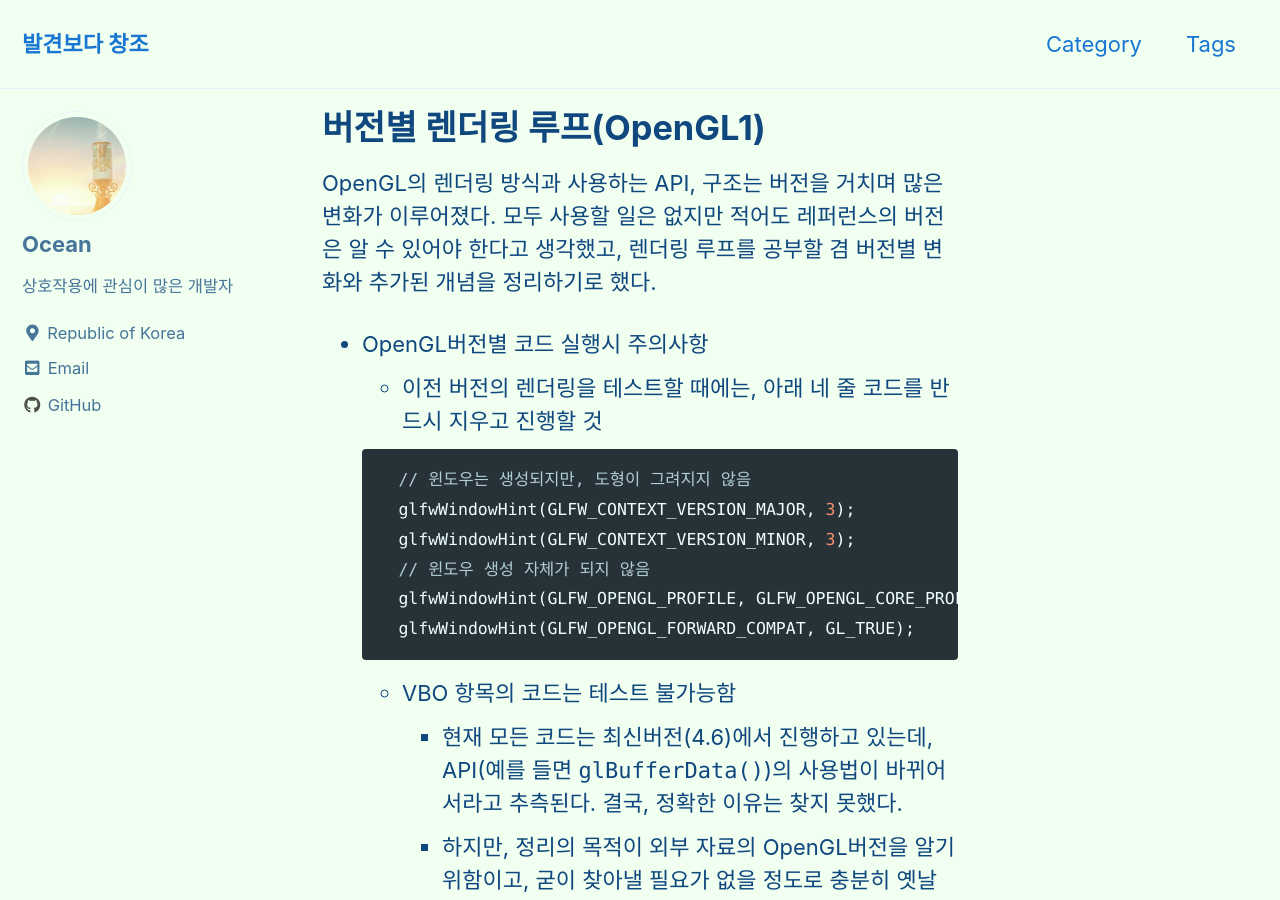
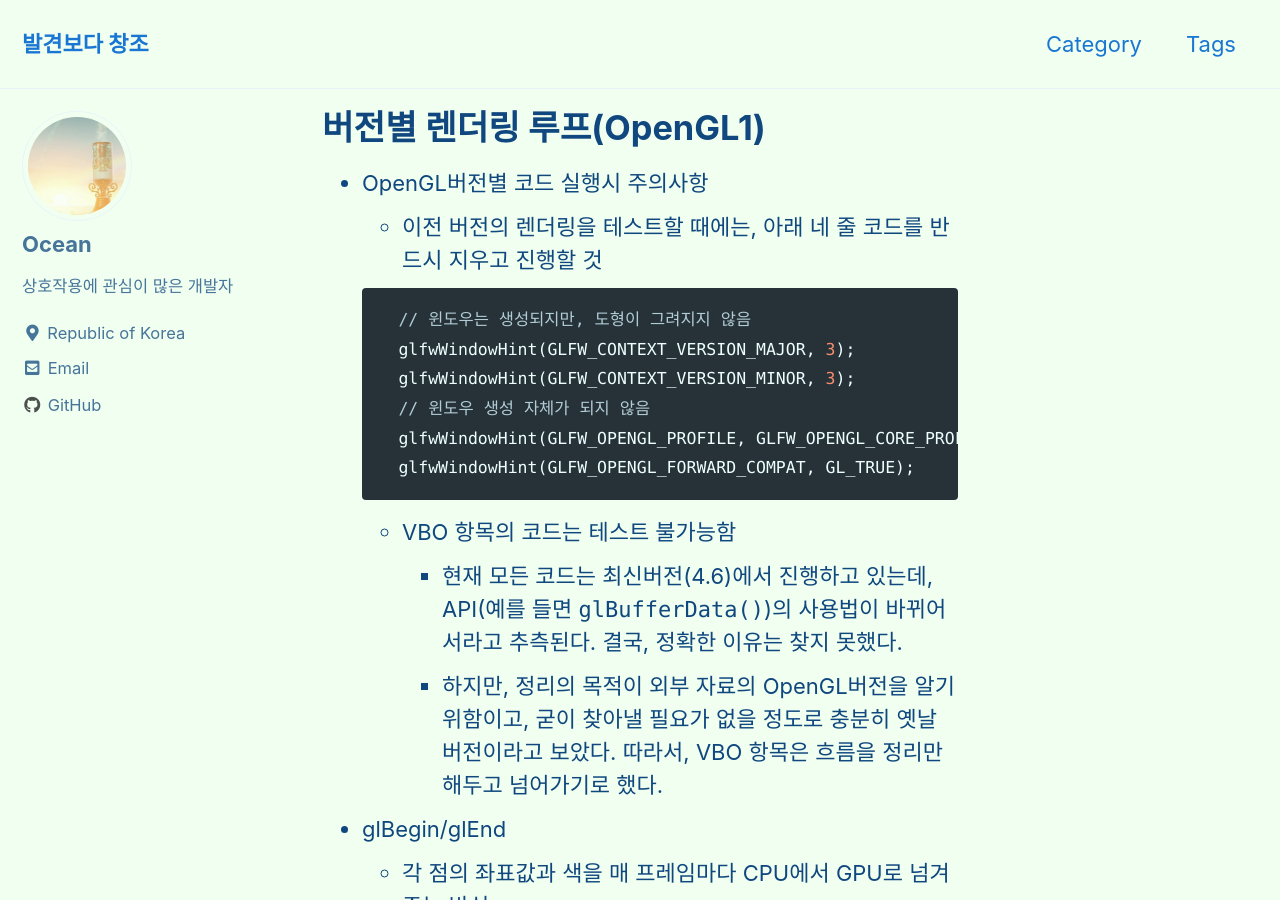
Before and after one commit to OceanShape/OceanShape.github.io, a Jekyll site: the page built from _posts/2022-10-06-opengl-rendering-loop-version1.md, in a window 1280 px wide and 900 px high. Built offline with Jekyll 4.4.1, drawn with Linux system fonts in a browser that asks for light colours; cached includes are drawn as plain includes.

Commit message:
Update 2022-10-06-opengl-rendering-loop-version1.md

```diff
--- a/_posts/2022-10-06-opengl-rendering-loop-version1.md
+++ b/_posts/2022-10-06-opengl-rendering-loop-version1.md
@@ -3,8 +3,6 @@ layout: post
 title:  "버전별 렌더링 루프(OpenGL1)"
 categories: opengl
 ---
-
-OpenGL의 렌더링 방식과 사용하는 API, 구조는 버전을 거치며 많은 변화가 이루어졌다. 모두 사용할 일은 없지만 적어도 레퍼런스의 버전은 알 수 있어야 한다고 생각했고, 렌더링 루프를 공부할 겸 버전별 변화와 추가된 개념을 정리하기로 했다.
 
 - OpenGL버전별 코드 실행시 주의사항
     - 이전 버전의 렌더링을 테스트할 때에는, 아래 네 줄 코드를 반드시 지우고 진행할 것
```
